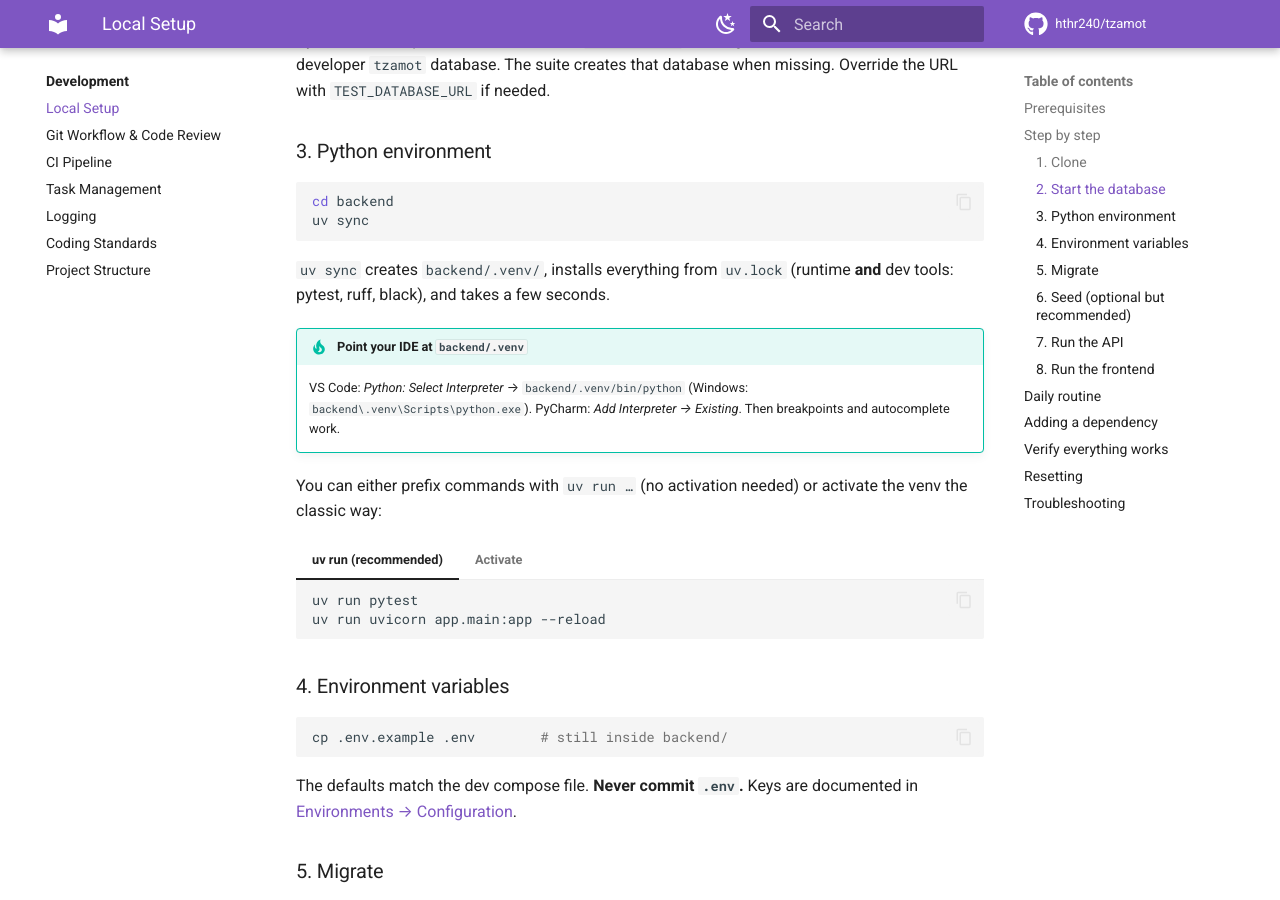
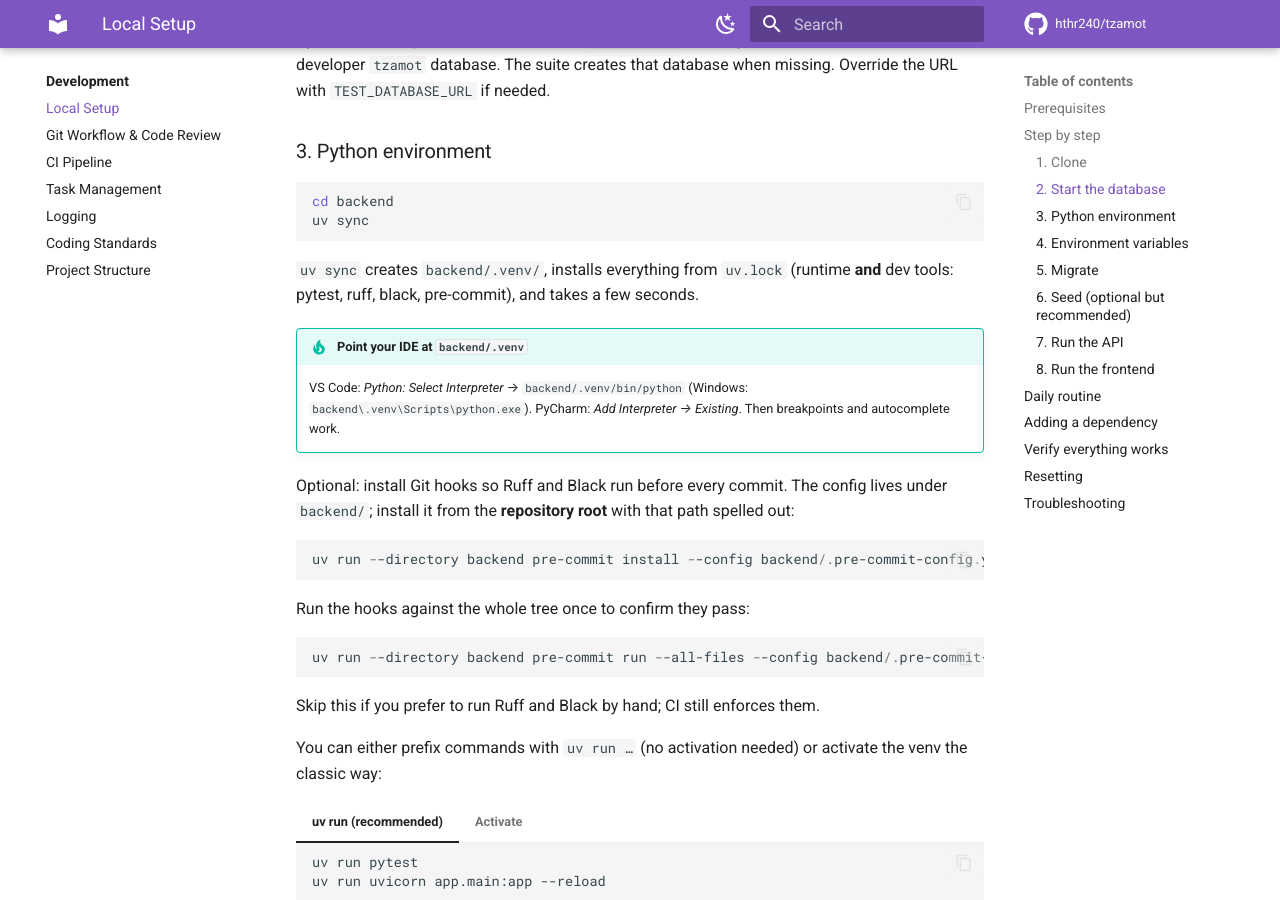
Before and after one commit to hthr240/tzamot, an MkDocs documentation site: the page built from docs/development/local-setup.md, in a window 1280 px wide and 900 px high, scrolled down 1964 px. Built offline with MkDocs 1.6.1 and Material for MkDocs 9.7.7, drawn with Linux system fonts in a browser that asks for light colours; comment, search, counter and statistics services are not loaded.

Commit message:
Document pre-commit install from the repository root
Local setup and CI parity now show the explicit backend config path.

Co-authored-by: Cursor <cursoragent@cursor.com>

````diff
--- a/docs/development/local-setup.md
+++ b/docs/development/local-setup.md
@@ -84,10 +84,27 @@ cd backend
 uv sync
 ```
 
-`uv sync` creates `backend/.venv/`, installs everything from `uv.lock` (runtime **and** dev tools: pytest, ruff, black), and takes a few seconds.
+`uv sync` creates `backend/.venv/`, installs everything from `uv.lock` (runtime
+**and** dev tools: pytest, ruff, black, pre-commit), and takes a few seconds.
 
 !!! tip "Point your IDE at `backend/.venv`"
     VS Code: *Python: Select Interpreter* → `backend/.venv/bin/python` (Windows: `backend\.venv\Scripts\python.exe`). PyCharm: *Add Interpreter → Existing*. Then breakpoints and autocomplete work.
+
+Optional: install Git hooks so Ruff and Black run before every commit. The
+config lives under `backend/`; install it from the **repository root** with that
+path spelled out:
+
+```powershell
+uv run --directory backend pre-commit install --config backend/.pre-commit-config.yaml
+```
+
+Run the hooks against the whole tree once to confirm they pass:
+
+```powershell
+uv run --directory backend pre-commit run --all-files --config backend/.pre-commit-config.yaml
+```
+
+Skip this if you prefer to run Ruff and Black by hand; CI still enforces them.
 
 You can either prefix commands with `uv run …` (no activation needed) or activate the venv the classic way:
 
````
Also changed, not shown: docs/development/ci-pipeline.md (+9 -1 lines), docs/development/project-structure.md (+1 -0 lines), docs/roadmap/sprint-1.md (+1 -0 lines).
